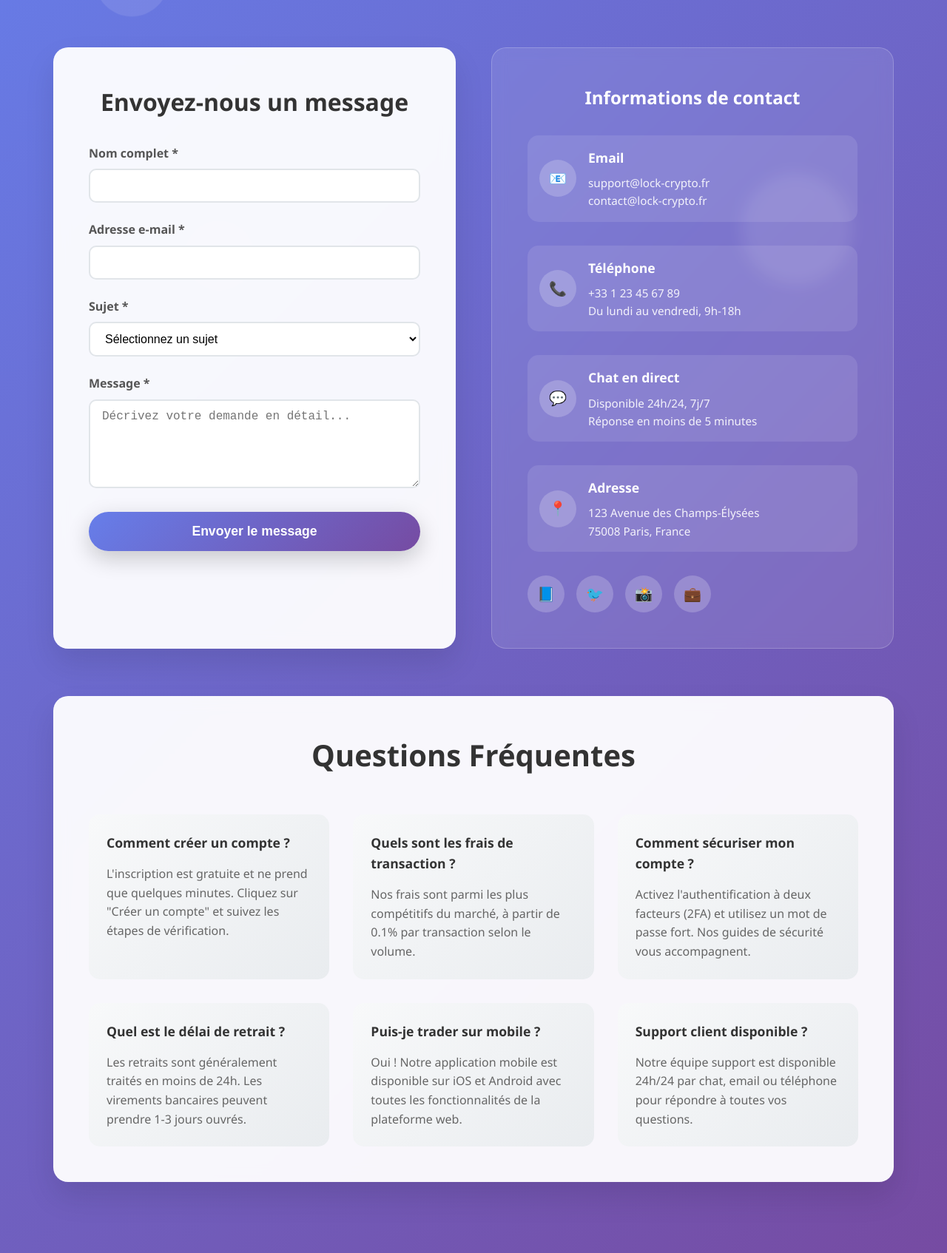
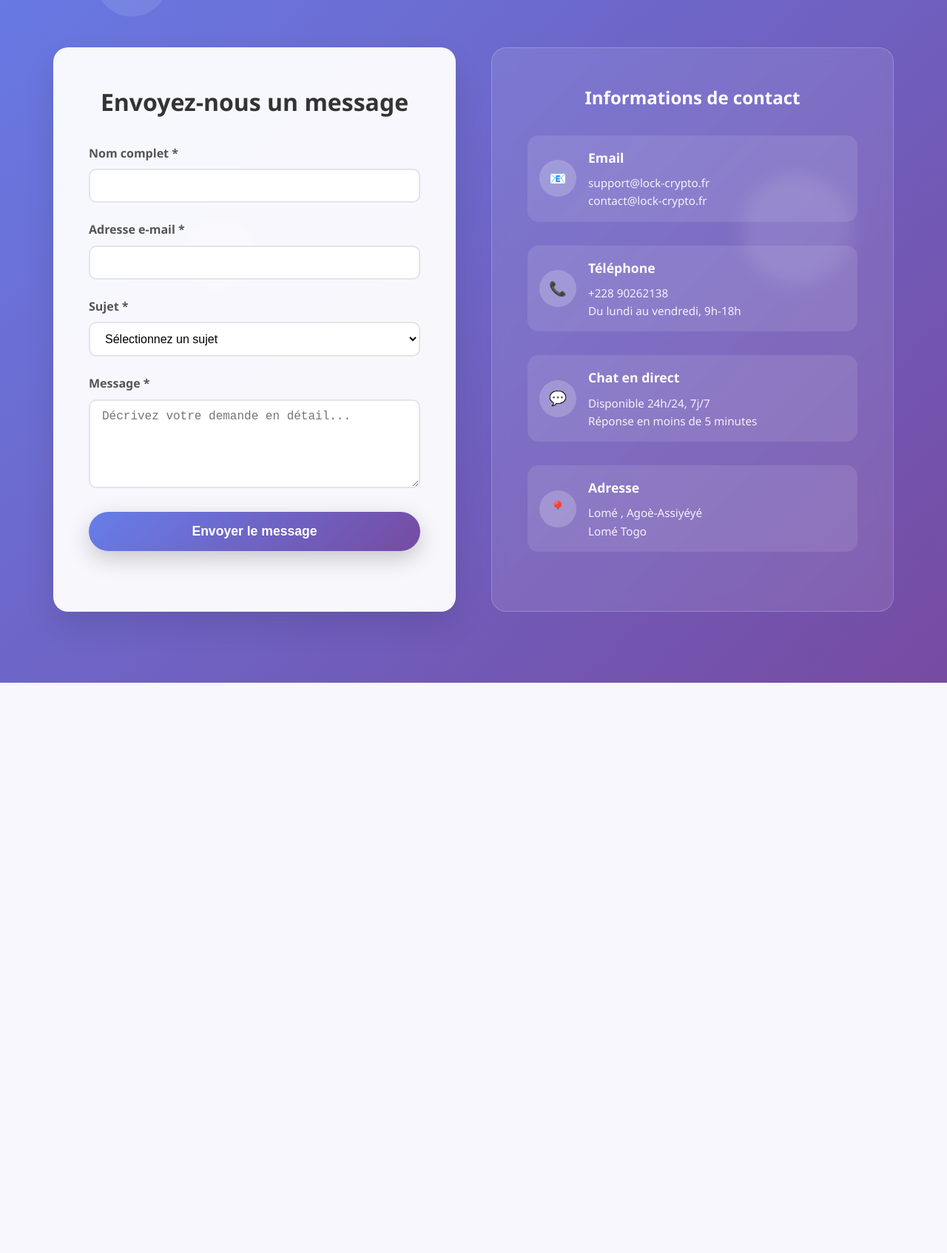
Before and after one commit to mood350/Lock, a Django app: page /contact/ in a window 1280 px wide. Shown: the part 236-1930 px from the top of the page at 74% size. After the commit the page ends 1159 px from the top, so only its background shows below. Run offline with Django 5.2, Linux system fonts and the light colour scheme.

Commit message:
Correction des bugs

```diff
--- a/backend/templates/contact.html
+++ b/backend/templates/contact.html
@@ -481,7 +481,6 @@
     {% load static %}
   </head>
   <body>
-    <!-- Navigation Bar -->
     <nav class="navbar">
       <div class="nav-container">
         <a href="{% url 'accueil' %}" class="logo">Lock</a>
@@ -493,9 +492,7 @@
           </li>
           <div class="auth-buttons">
             <a href="{% url 'connexion' %}" class="btn-login">Connexion</a>
-            <a href="{% url 'inscription' %}" class="btn-signup"
-              >Créer un compte</a
-            >
+            <a href="{% url 'inscription' %}" class="btn-signup">Créer un compte</a>
           </div>
         </ul>
         <div class="mobile-menu-toggle" aria-label="Menu mobile" tabindex="0">
@@ -524,16 +521,15 @@
         <div class="contact-form">
           <h2 class="form-title">Envoyez-nous un message</h2>
 
-          <div
-            id="success-message"
-            class="success-message"
-            style="display: none"
-          >
+          {% if message_sent %}
+          <div id="success-message" class="success-message">
             ✅ Votre message a bien été envoyé ! Nous vous répondrons dans les
             plus brefs délais.
           </div>
+          {% endif %}
 
-          <form id="contact-form">
+          <form method="post">
+            {% csrf_token %}
             <div class="form-group">
               <label for="name" class="form-label">Nom complet *</label>
               <input
@@ -601,7 +597,7 @@
             <div class="contact-icon">📞</div>
             <div class="contact-details">
               <h4>Téléphone</h4>
-              <p>+33 1 23 45 67 89</p>
+              <p>+228 90262138</p>
               <p>Du lundi au vendredi, 9h-18h</p>
             </div>
           </div>
@@ -619,75 +615,12 @@
             <div class="contact-icon">📍</div>
             <div class="contact-details">
               <h4>Adresse</h4>
-              <p>123 Avenue des Champs-Élysées</p>
-              <p>75008 Paris, France</p>
+              <p>Lomé , Agoè-Assiyéyé</p>
+              <p>Lomé Togo</p>
             </div>
-          </div>
-
-          <div class="social-links">
-            <a href="#" class="social-link">📘</a>
-            <a href="#" class="social-link">🐦</a>
-            <a href="#" class="social-link">📸</a>
-            <a href="#" class="social-link">💼</a>
           </div>
         </div>
       </div>
-
-      <section class="faq-section">
-        <h2 class="faq-title">Questions Fréquentes</h2>
-        <div class="faq-grid">
-          <div class="faq-item">
-            <div class="faq-question">Comment créer un compte ?</div>
-            <div class="faq-answer">
-              L'inscription est gratuite et ne prend que quelques minutes.
-              Cliquez sur "Créer un compte" et suivez les étapes de
-              vérification.
-            </div>
-          </div>
-
-          <div class="faq-item">
-            <div class="faq-question">
-              Quels sont les frais de transaction ?
-            </div>
-            <div class="faq-answer">
-              Nos frais sont parmi les plus compétitifs du marché, à partir de
-              0.1% par transaction selon le volume.
-            </div>
-          </div>
-
-          <div class="faq-item">
-            <div class="faq-question">Comment sécuriser mon compte ?</div>
-            <div class="faq-answer">
-              Activez l'authentification à deux facteurs (2FA) et utilisez un
-              mot de passe fort. Nos guides de sécurité vous accompagnent.
-            </div>
-          </div>
-
-          <div class="faq-item">
-            <div class="faq-question">Quel est le délai de retrait ?</div>
-            <div class="faq-answer">
-              Les retraits sont généralement traités en moins de 24h. Les
-              virements bancaires peuvent prendre 1-3 jours ouvrés.
-            </div>
-          </div>
-
-          <div class="faq-item">
-            <div class="faq-question">Puis-je trader sur mobile ?</div>
-            <div class="faq-answer">
-              Oui ! Notre application mobile est disponible sur iOS et Android
-              avec toutes les fonctionnalités de la plateforme web.
-            </div>
-          </div>
-
-          <div class="faq-item">
-            <div class="faq-question">Support client disponible ?</div>
-            <div class="faq-answer">
-              Notre équipe support est disponible 24h/24 par chat, email ou
-              téléphone pour répondre à toutes vos questions.
-            </div>
-          </div>
-        </div>
-      </section>
     </div>
 
     <script>
@@ -708,36 +641,6 @@
             navMenu.classList.remove("active");
             mobileMenuToggle.classList.remove("active");
           });
-        });
-
-      // Contact form submission
-      document
-        .getElementById("contact-form")
-        .addEventListener("submit", function (e) {
-          e.preventDefault();
-
-          const submitButton = document.querySelector(".btn-submit");
-          const originalText = submitButton.textContent;
-
-          submitButton.textContent = "Envoi en cours...";
-          submitButton.disabled = true;
-
-          setTimeout(() => {
-            document.getElementById("success-message").style.display = "block";
-            document.getElementById("contact-form").reset();
-
-            submitButton.textContent = originalText;
-            submitButton.disabled = false;
-
-            document.getElementById("success-message").scrollIntoView({
-              behavior: "smooth",
-              block: "center",
-            });
-
-            setTimeout(() => {
-              document.getElementById("success-message").style.display = "none";
-            }, 5000);
-          }, 1500);
         });
 
       // Form field animations
--- a/backend/views.py
+++ b/backend/views.py
@@ -1,6 +1,9 @@
-from decimal import InvalidOperation
+import os
 from django.views.decorators.csrf import csrf_exempt
-from django.http import JsonResponse
+import logging
+from django.core.mail import send_mail
+from django.conf import settings
+from django.http import HttpResponseBadRequest, JsonResponse
 import json
 from django.shortcuts import render, redirect, get_object_or_404
 from django.urls import reverse
@@ -9,12 +12,8 @@ from multiprocessing.connection import Client
 from django.contrib.auth.decorators import login_required
 from django.contrib.auth.models import User
 from django.contrib.auth import authenticate, login
-from django.db import models
 from .form import *
 from django.utils import timezone
-import os
-import logging
-from django.db import transaction
 from django.contrib import messages
 from rest_framework.views import APIView # type: ignore
 from rest_framework.response import Response # pyright: ignore[reportMissingImports]
@@ -25,8 +24,6 @@ logger = logging.getLogger(__name__)
 
 def test(request):
     return render(request, 'test.html')
-
-# Create your views here.
 
 # Admin views
 @login_required
@@ -219,7 +216,6 @@ def faq(request):
 def profile(request):
     return render(request, 'dashboard/profil.html', {'user': request.user})
 
-
 @login_required
 def historique(request):
     # La vue récupère simplement toutes les transactions de l'utilisateur
@@ -342,13 +338,29 @@ def propos(request):
 
 def contact(request):
     message_sent = False
+
     if request.method == 'POST':
         nom = request.POST.get('name')
         email = request.POST.get('email')
         sujet = request.POST.get('subject')
-        message = request.POST.get('message')
+        message_body = request.POST.get('message')
 
-        message_sent = True
+        full_message = f"Nom: {nom}\nEmail: {email}\n\nMessage:\n{message_body}"
+
+        try:
+            send_mail(
+                subject=f"Demande de contact - {sujet}",
+                message=full_message,
+                from_email=settings.EMAIL_HOST_USER, # L'e-mail de votre serveur
+                recipient_list=['princiuso350@gmail.com'], # L'e-mail où recevoir les messages
+                fail_silently=False,
+            )
+            message_sent = True
+        except Exception as e:
+            # Gérer l'erreur si l'e-mail ne peut pas être envoyé
+            print(f"Erreur lors de l'envoi de l'e-mail : {e}")
+            message_sent = False
+
     return render(request, 'contact.html', {'message_sent': message_sent})
 
 def politique_confidentialite(request):
@@ -446,7 +458,6 @@ def acheter_crypto_view(request, crypto_id):
         'initial_new_address': initial_new_address,
     }
     return render(request, 'dashboard/achat.html', context)
-
 
 def confirmer_achat_view(request):
     if not request.user.is_authenticated:
@@ -651,10 +662,8 @@ def transactionadmin(request):
 def clientadmin(request):
     if not request.user.is_staff:
         return redirect('index')
-
     # On ne récupère que les KYC en attente
     kycs = KYC.objects.filter(statut='en_attente').select_related('client')
-
     if request.method == 'POST':
         kyc_id = request.POST.get('kyc_id')
         action = request.POST.get('action')
@@ -803,11 +812,11 @@ def kyc_form(request):
 
 @login_required
 def kyc_verification(request, kyc_id):
+    #
     if not request.user.is_staff:
         return redirect('index')
     kyc = get_object_or_404(KYC, id=kyc_id)
     client = kyc.client
-
     # Vérifie si le document identité est une image supportée
     doc_is_image = False
     if kyc.document_identite and kyc.document_identite.url:
@@ -815,7 +824,6 @@ def kyc_verification(request, kyc_id):
         doc_is_image = ext in [
             '.jpg', '.jpeg', '.png', '.gif', '.bmp', '.tiff', '.tif', '.webp', '.svg', '.jfif', '.pjpeg', '.pjp', '.ico', '.heic', '.heif'
         ]
-
     if request.method == 'POST':
         action = request.POST.get('action')
         if action == 'valider':
--- a/chatbot/templates/chatbot_app/index.html
+++ b/chatbot/templates/chatbot_app/index.html
@@ -1,5 +1,6 @@
-{% extends "dashboard/base.html" %} {% block title %}Chatbot de Service Client{%
-endblock %} {% block extra_css %}
+{% extends "dashboard/base.html" %}
+{% block title %}Chatbot de Service Client{% endblock %}
+{% block extra_css %}
 <style>
   /* Styles spécifiques au chatbot (ajustez selon vos besoins) */
   .chat-container {
```
